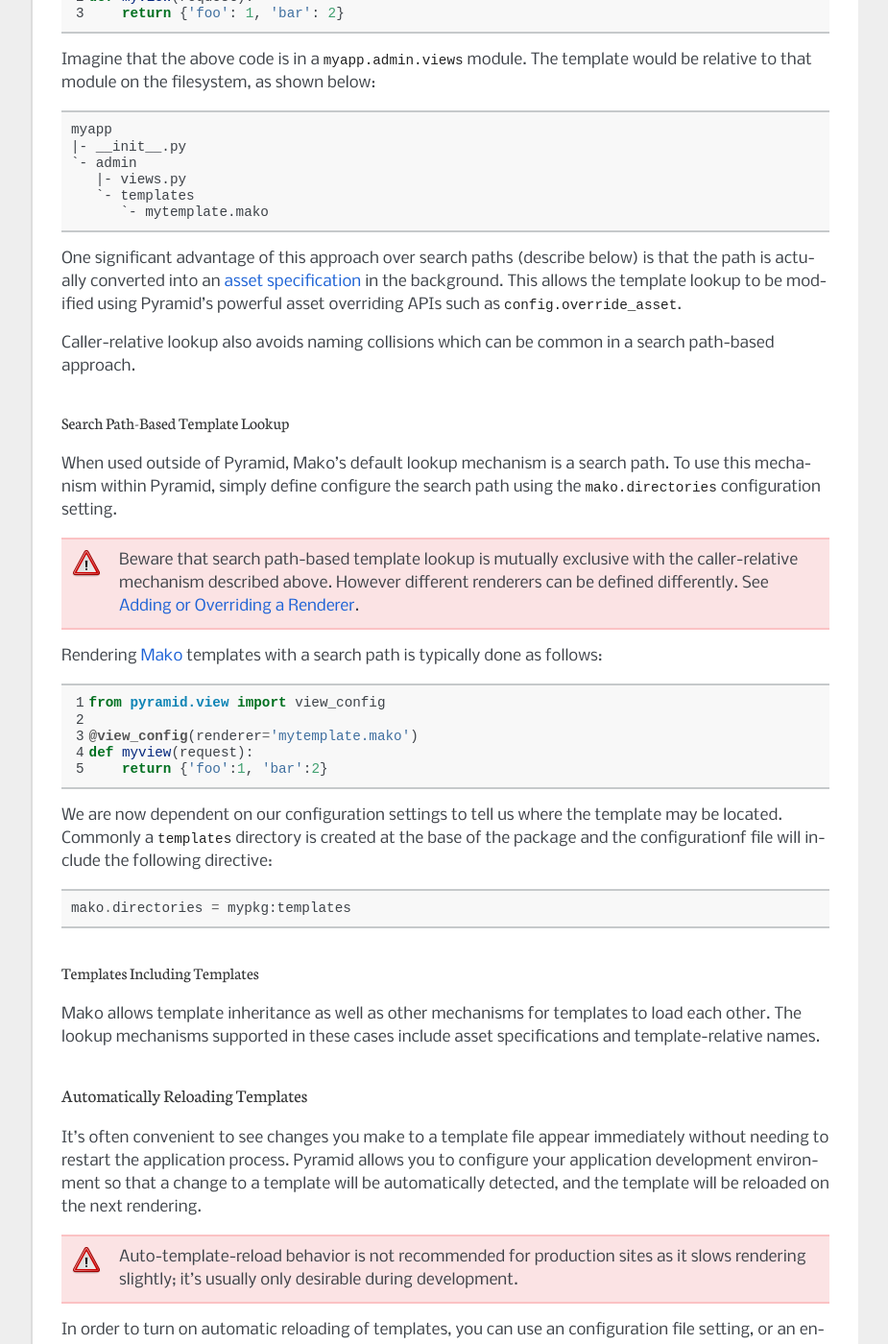
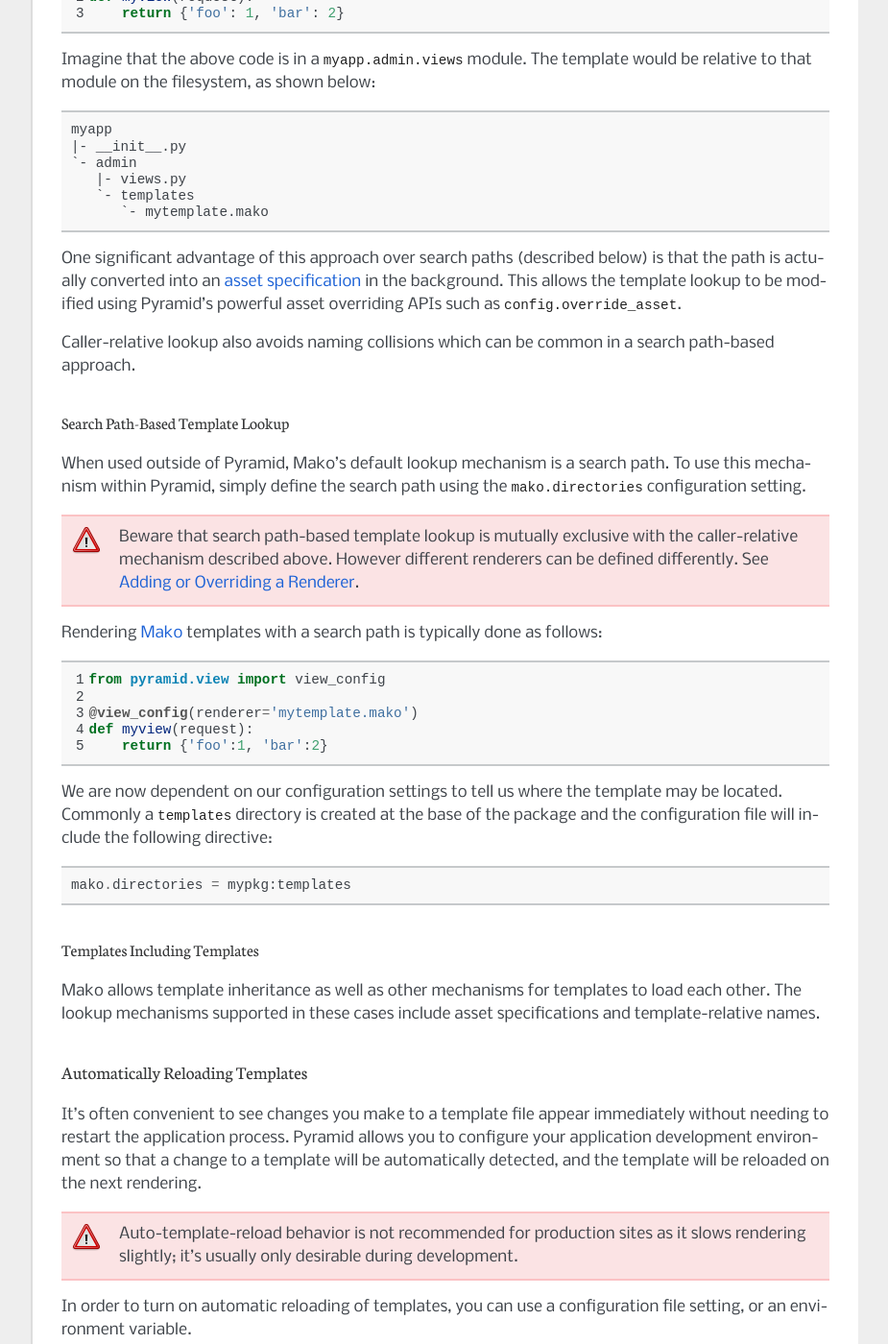
Before and after one commit to Pylons/pyramid_mako, a Sphinx documentation site: the page built from docs/index.rst, in a window 1280 px wide and 1400 px high, scrolled down 1719 px. Shown: the whole window at 96% size, without its empty margins (198-1123 px from the left). Built offline with Sphinx 7.4.7, drawn with Linux system fonts in a browser that asks for light colours; some of the changed text lies outside the part shown.

Commit message:
Fix a few typos.

```diff
--- a/docs/index.rst
+++ b/docs/index.rst
@@ -105,7 +105,7 @@
       `- templates
          `- mytemplate.mako
 
-One significant advantage of this approach over search paths (describe below)
+One significant advantage of this approach over search paths (described below)
 is that the path is actually converted into an :term:`asset specification`
 in the background. This allows the template lookup to be modified using
 Pyramid's powerful asset overriding APIs such as ``config.override_asset``.
@@ -117,7 +117,7 @@
 ~~~~~~~~~~~~~~~~~~~~~~~~~~~~~~~~~
 
 When used outside of Pyramid, Mako's default lookup mechanism is a search
-path. To use this mechanism within Pyramid, simply define configure the
+path. To use this mechanism within Pyramid, simply define the
 search path using the ``mako.directories`` configuration setting.
 
 .. warning::
@@ -140,7 +140,7 @@
 
 We are now dependent on our configuration settings to tell us where the
 template may be located. Commonly a ``templates`` directory is created
-at the base of the package and the configurationf file will include
+at the base of the package and the configuration file will include
 the following directive::
 
     mako.directories = mypkg:templates
```
Also changed, not shown: other parts of docs/index.rst (+3 -3 lines).
